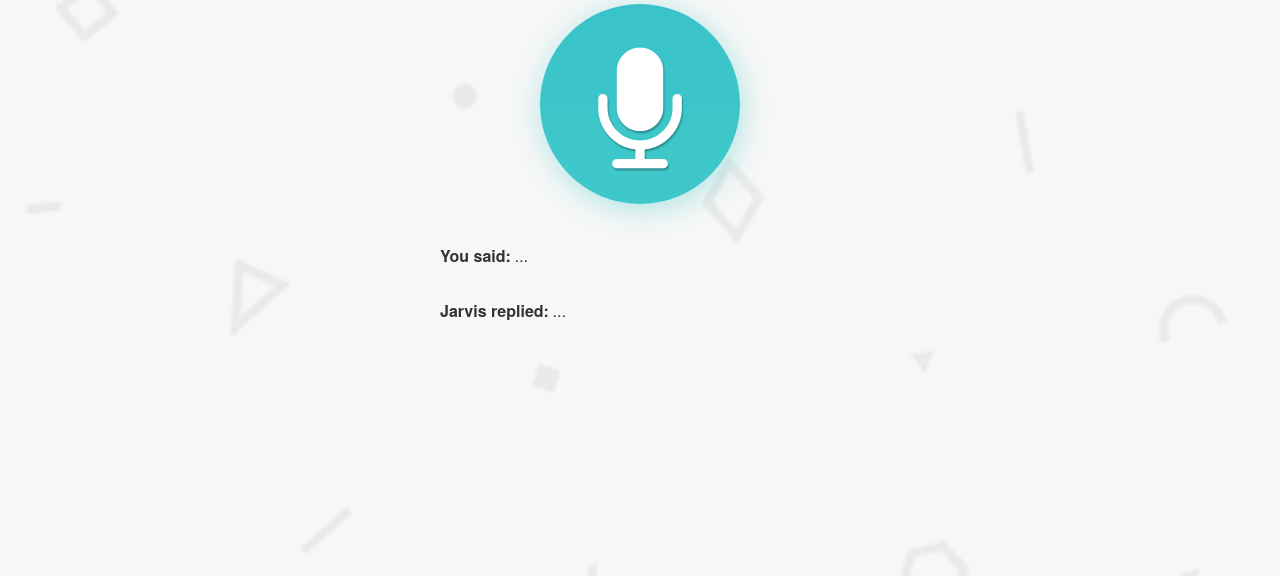
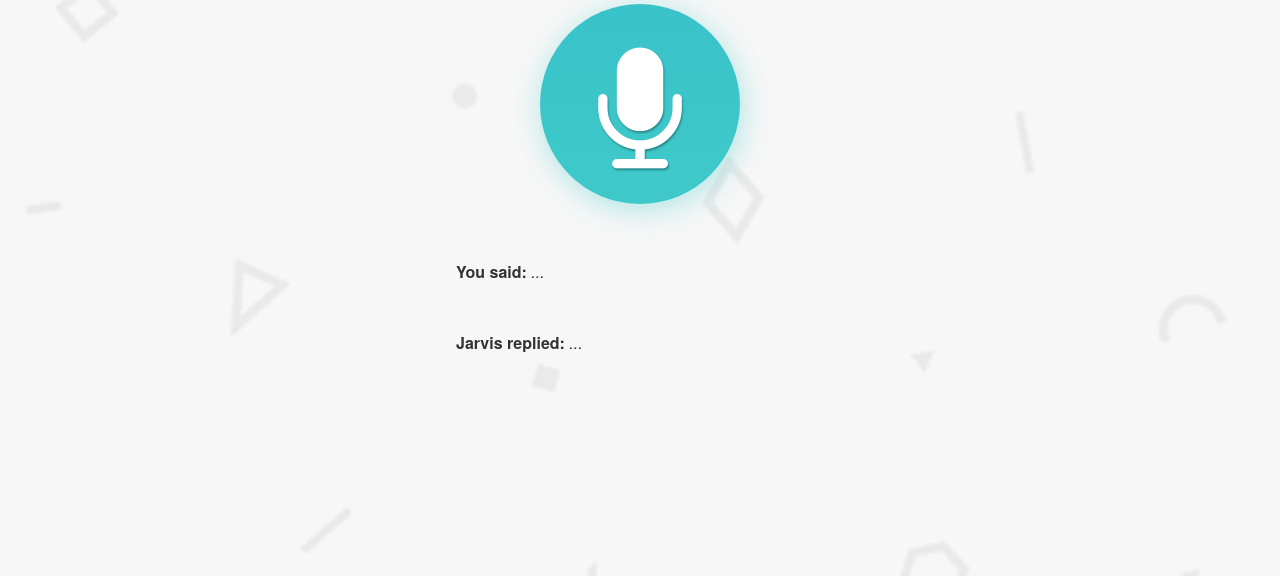
Before and after one commit to AmanChhing/JarWish, a PHP site: page /index.html in a window 1280 px wide. Shown: the part 224-800 px from the top of the page. Run offline with PHP 8.4, Linux system fonts and the light colour scheme; some libraries are stand-ins or nearby versions.

Commit message:
Update style.css

```diff
--- a/style.css
+++ b/style.css
@@ -62,7 +62,7 @@ button {
   transition: all 0.3s ease-out;
 }
 p {
-  padding: 0em 0em 1em 0em;
+  padding: 1em 0em 1em 1em;
 }
 button .fa {
   font-size: 130px;
```
